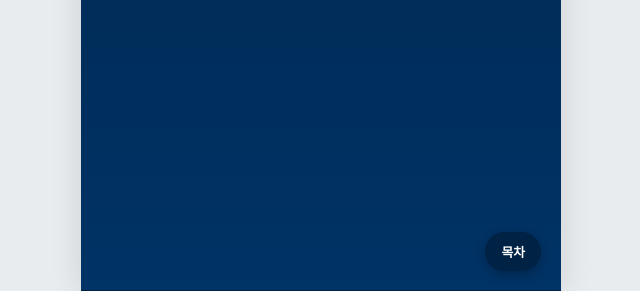
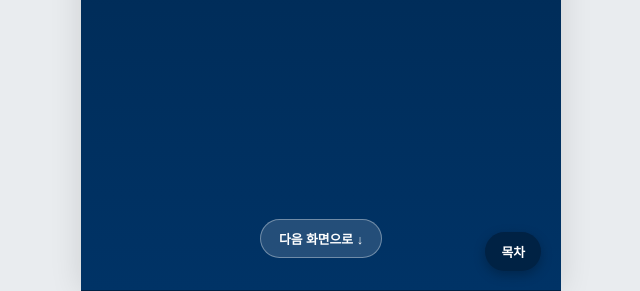
Before and after one commit to Peguinosuars/Fall-2026-Commencement-Leaflet, a plain HTML site: page index.html in a window 1280 px wide. Shown: the part 509-800 px from the top of the page, without its empty margins (319-959 px from the left). Drawn offline with nearby package versions, Linux system fonts and the light colour scheme.

Commit message:
Update index.html

```diff
--- a/index.html
+++ b/index.html
@@ -454,6 +454,23 @@
       </ul>
     </div>
   </div>
-
+<script>
+    document.addEventListener("DOMContentLoaded", () => {
+      const screens = document.querySelectorAll(".screen");
+      screens.forEach((screen, index) => {
+        if (index < screens.length - 1) {
+          const nextScreen = screens[index + 1];
+          const wrapper = document.createElement("div");
+          wrapper.className = "next-page-area";
+          wrapper.innerHTML = `<button type="button" class="next-page-btn">다음 화면으로 ↓</button>`;
+          wrapper.querySelector("button").addEventListener("click", () => {
+            nextScreen.scrollIntoView({ behavior: "smooth" });
+          });
+          screen.appendChild(wrapper);
+        }
+      });
+    });
+  </script>
+</body>
 </body>
 </html>
```
